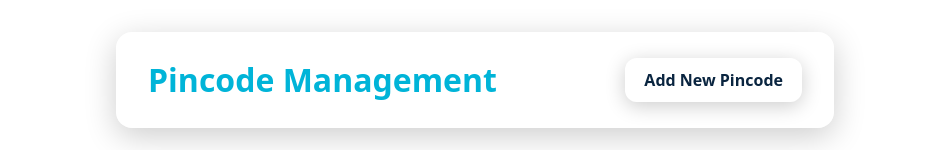
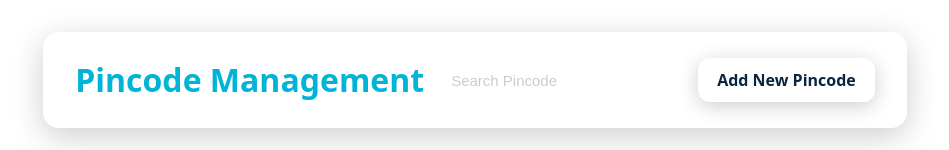
Before and after one commit to Agamya-123/Project, a Vue app in the folder vite-project/: page / in a window 1280 px wide. Shown: the top 150 px of the page, without its empty margins (165-1114 px from the left). Built offline with nearby package versions, Linux system fonts and the light colour scheme; no server answers.

Commit message:
Chore: Added search feature to quickly find the pincode

```diff
--- a/vite-project/src/components/PincodeManagement.vue
+++ b/vite-project/src/components/PincodeManagement.vue
@@ -5,9 +5,20 @@
       <p style="color: white; font-weight: 500;">Loading...</p>
     </div>
     <div class="header">
-      <span class="heading">Pincode Management</span>
-      <button class="primary-button" @click="openModal">Add New Pincode</button>
-    </div>
+  <span class="heading">Pincode Management</span>
+  <div class="header-actions">
+    <input
+      class="search-input"
+      type="text"
+      v-model="searchPincode"
+      maxlength="6"
+      placeholder="Search Pincode"
+      @input="enforceNumericSearch"
+    />
+    <button class="primary-button" @click="openModal">Add New Pincode</button>
+  </div>
+</div>
+
     <div class="wrapper">
       <table class="pincode-table">
         <thead>
@@ -127,7 +138,7 @@
 </template>
 
 <script setup>
-import { ref, onMounted, computed } from 'vue';
+import { ref, onMounted, computed, watch } from 'vue';
 import axios from 'axios';
 
 const fullData = ref([]);
@@ -324,13 +335,6 @@ const currentPage = ref(1);
 const pageSize = ref(5);
 const pageSizes = [5, 10, 20, 50];
 
-const paginatedData = computed(() => {
-  const start = (currentPage.value - 1) * pageSize.value;
-  return fullData.value.slice(start, start + pageSize.value);
-});
-
-const totalPages = computed(() => Math.ceil(fullData.value.length / pageSize.value));
-
 const changePageSize = (size) => {
   pageSize.value = size;
   currentPage.value = 1;
@@ -350,6 +354,26 @@ const handleRuleTypeChange = (row) => {
     row.value = true;
   }
 };
+
+const searchPincode = ref('');
+watch(searchPincode, () => {
+  currentPage.value = 1;
+});
+const enforceNumericSearch = () => {
+  searchPincode.value = searchPincode.value.replace(/\D/g, '').slice(0, 6);
+};
+const filteredData = computed(() => {
+  if (!searchPincode.value) return fullData.value;
+  return fullData.value.filter(row =>
+    String(row.pincode).includes(searchPincode.value)
+  );
+});
+const paginatedData = computed(() => {
+  const start = (currentPage.value - 1) * pageSize.value;
+  return filteredData.value.slice(start, start + pageSize.value);
+});
+
+const totalPages = computed(() => Math.ceil(filteredData.value.length / pageSize.value));
 
 </script>
 
@@ -375,12 +399,19 @@ body {
   box-shadow: 0 8px 32px rgba(0, 0, 0, 0.2);
   padding: 24px 32px;
   margin-bottom: 24px;
+  flex-wrap: wrap;
+  gap: 12px;
 }
 
 .heading {
   font-size: 32px;
   font-weight: 900;
   color: #00b4d8;
+}
+.header-actions {
+  display: flex;
+  align-items: center;
+  gap: 12px;
 }
 
 /* add pincode button */
@@ -748,4 +779,23 @@ input[type='number'] {
   appearance: textfield;
   -moz-appearance: textfield;
 }
+.search-input {
+  width: 220px;
+  padding: 10px 14px;
+  font-size: 15px;
+  border-radius: 10px;
+  background: rgba(255,255,255,0.15);
+  color: #fff;
+  border: 1px solid rgba(255,255,255,0.2);
+  transition: 0.3s ease;
+}
+.search-input::placeholder {
+  color: #ccc;
+}
+
+.search-input:focus {
+  outline: none;
+  background-color: rgba(255,255,255,0.3);
+  box-shadow: 0 0 0 2px rgba(0,180,216,0.4);
+}
 </style>
```
